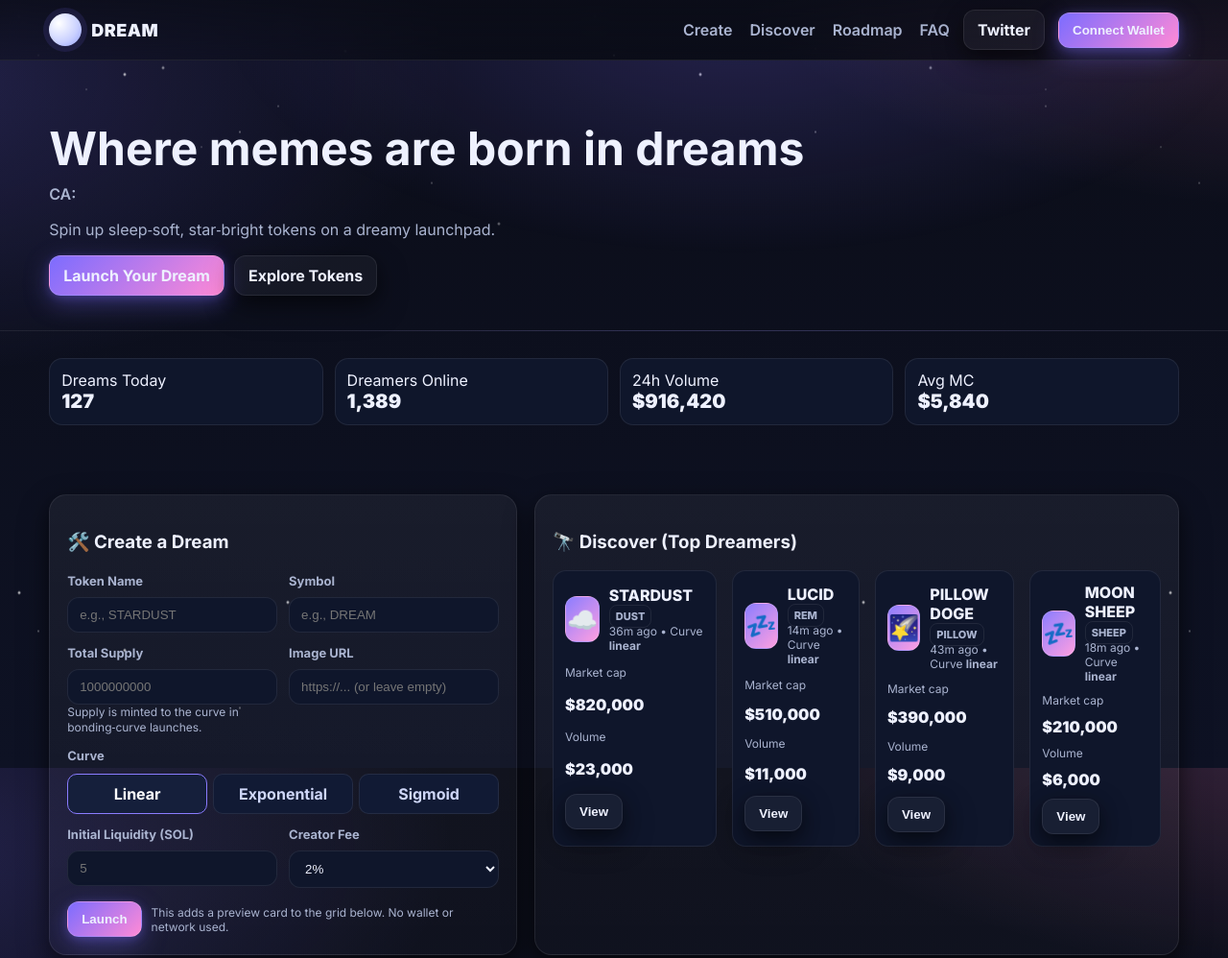
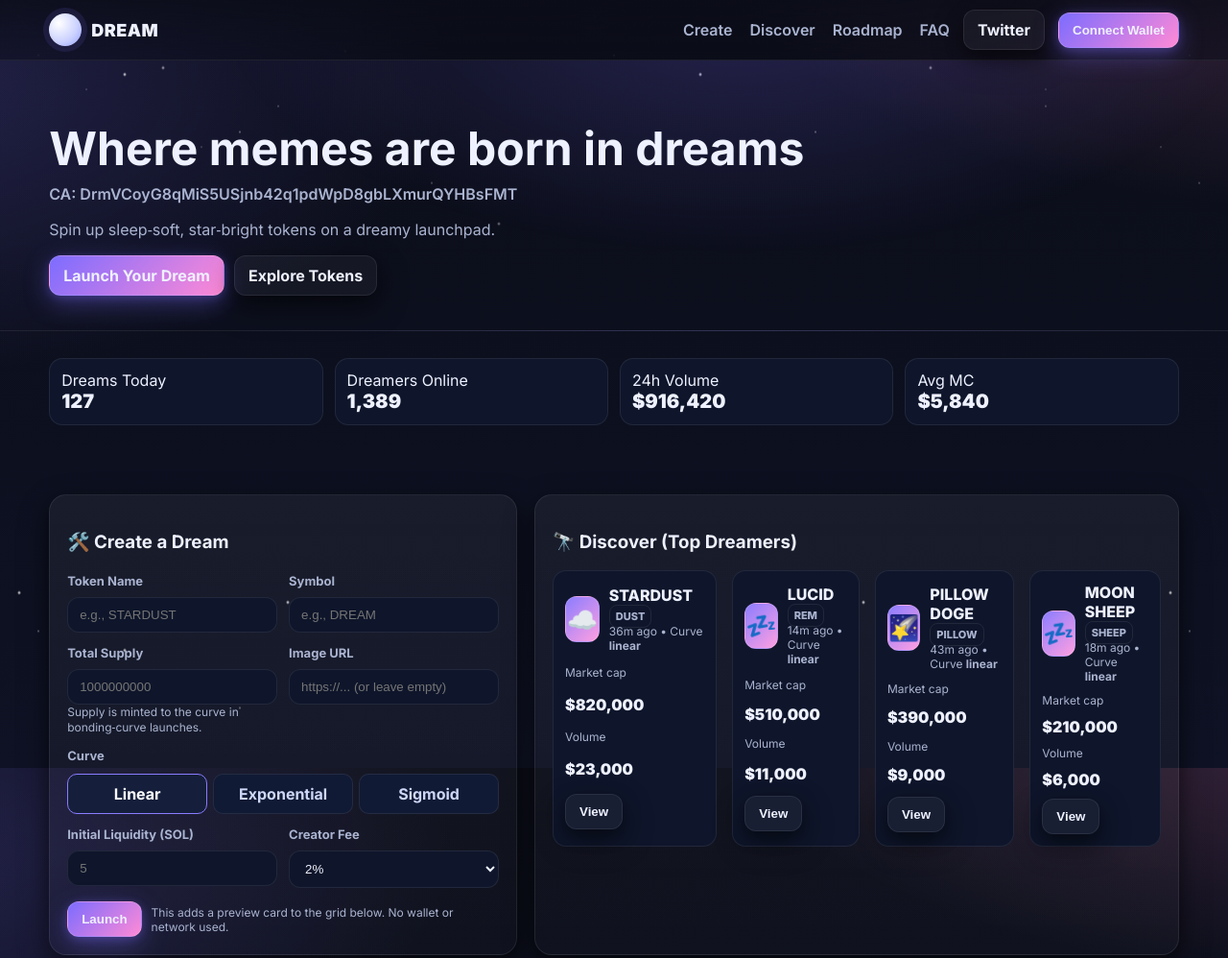
Before and after one commit to uitt0-sudo/dreamfix, a plain HTML site: page index.html in a window 1280 px wide. Shown: the top 998 px of the page at 96% size. Drawn offline with Linux system fonts and the light colour scheme.

Commit message:
Update index.html

```diff
--- a/index.html
+++ b/index.html
@@ -147,7 +147,7 @@
   <header class="hero">
     <div class="container">
       <h1>Where memes are born in dreams</h1>
-    <p style="color:var(--muted); font-weight:600; margin:6px 0;">CA: </p>
+    <p style="color:var(--muted); font-weight:600; margin:6px 0;">CA: DrmVCoyG8qMiS5USjnb42q1pdWpD8gbLXmurQYHBsFMT </p>
       <p class="subtitle">Spin up sleep‑soft, star‑bright tokens on a dreamy launchpad.</p>
       <div class="cta">
         <a class="btn primary" href="#create">Launch Your Dream</a>
```
